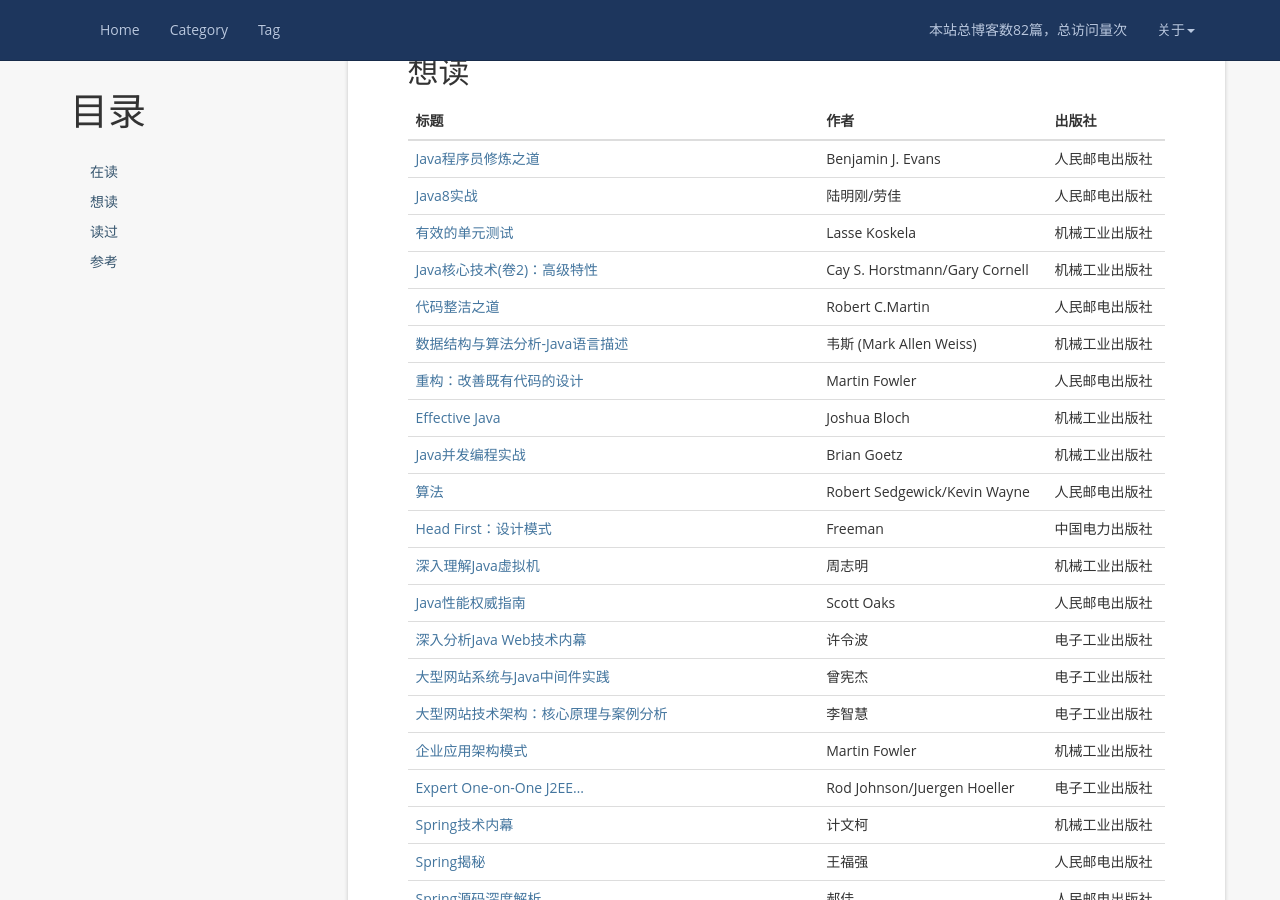
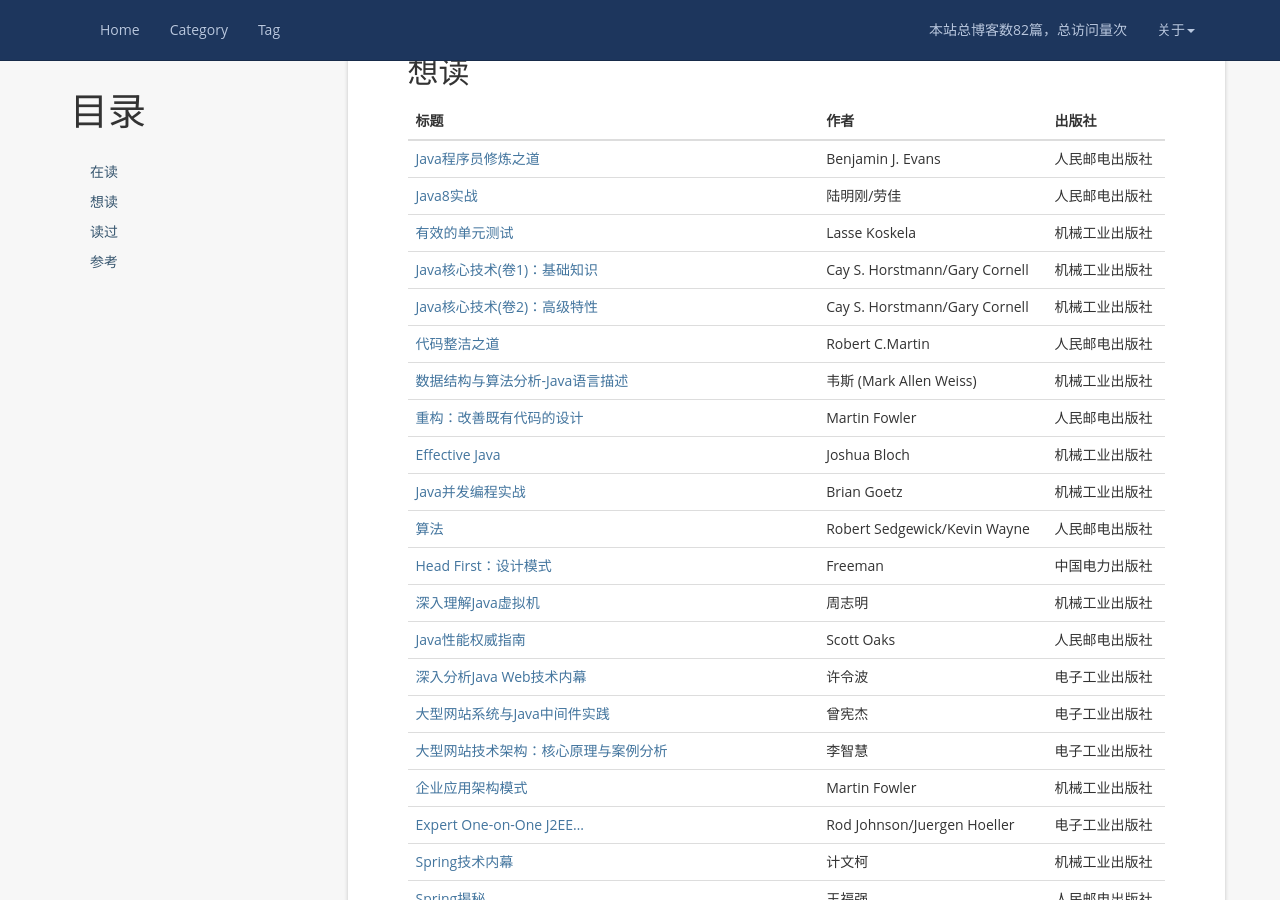
Before and after one commit to zhangfb95/zhangfb95.github.io.bak, a Jekyll site: the page built from books.md, in a window 1280 px wide and 900 px high, scrolled down 506 px. Built offline with Jekyll 4.4.1, drawn with Linux system fonts in a browser that asks for light colours; nearby versions of some CDN libraries; a script that is not in the unit is left out; comment, search, counter and statistics services are not loaded.

Commit message:
增加Java核心技术·卷1

```diff
--- a/books.md
+++ b/books.md
@@ -21,6 +21,7 @@
 | [Java程序员修炼之道](https://book.douban.com/subject/24841235) | Benjamin J. Evans | 人民邮电出版社 |
 | [Java8实战](https://book.douban.com/subject/26772632) | 陆明刚/劳佳 | 人民邮电出版社 |
 | [有效的单元测试](https://book.douban.com/subject/26364867) | Lasse Koskela | 机械工业出版社 |
+| [Java核心技术(卷1)：基础知识](https://book.douban.com/subject/25762168) | Cay S. Horstmann/Gary Cornell | 机械工业出版社 |
 | [Java核心技术(卷2)：高级特性](https://book.douban.com/subject/25841326) | Cay S. Horstmann/Gary Cornell | 机械工业出版社 |
 | [代码整洁之道](https://book.douban.com/subject/26919457) | Robert C.Martin | 人民邮电出版社 |
 | [数据结构与算法分析-Java语言描述](https://book.douban.com/subject/26745780) | 韦斯 (Mark Allen Weiss) | 机械工业出版社 |
```
